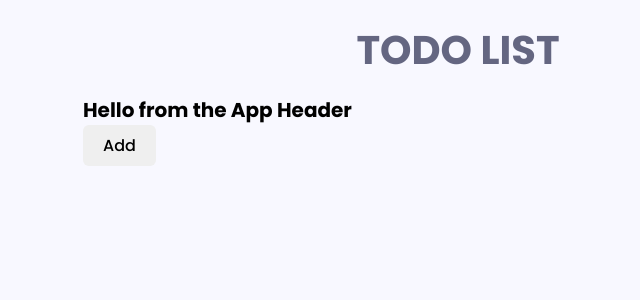
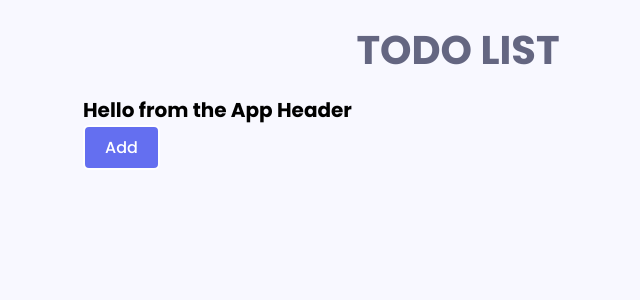
Before and after one commit to LaiaCastilla/todo-app, a React (Create React App) app: page / in a window 1280 px wide. Shown: the top 300 px of the page, without its empty margins (182-822 px from the left). Built offline with nearby package versions, Linux system fonts and the light colour scheme.

Commit message:
made button functional buttn component

```diff
--- a/src/components/AppHeader.js
+++ b/src/components/AppHeader.js
@@ -5,7 +5,7 @@ function AppHeader() {
   return (
     <div>
         <h1>Hello from the App Header</h1>
-        <Button text="Add"/>
+        <Button variant="primary" text="Add"/>
     </div>
   )
 }
--- a/src/components/Button.js
+++ b/src/components/Button.js
@@ -1,10 +1,16 @@
 import React, {props} from 'react'
 
 import style from "../styles/modules/button.module.scss"
+import { getClasses } from '../utils/getClasses'
+
+const buttonTypes={
+  primary: "primary",
+  secondary:"secondary",
+}
 
 function Button(props) {
   return (
-    <button className={style.button}>{props.text}</button>
+    <button className={getClasses([style.button,style[`button--${buttonTypes[props.variant]}`]])}>{props.text}</button>
   )
 }
 
--- a/src/styles/modules/button.module.scss
+++ b/src/styles/modules/button.module.scss
@@ -1,3 +1,5 @@
+$btn-cl: var(--primaryPurple);
+$white: var(--white);
 .button {
   display: inline-block;
   height: auto;
@@ -16,7 +18,7 @@
     padding: 1rem;
     border: none;
     background-color: var(--bg-3);
-
+    border: 2px solid $btn-cl;
     width: 150px;
     cursor: pointer;
   }
@@ -24,6 +26,14 @@
 .button--primary {
   background-color: var(--primaryPurple);
   color: var(--white);
+  border: 2px solid $white;
+  transition: all 200ms ease-in-out;
+
+  &:hover {
+    background-color: var(--white);
+    color: var(--primaryPurple);
+    border: 2px solid $btn-cl;
+  }
 }
 .button--secondary {
   background-color: var(--bg-3);
--- /dev/null
+++ b/src/utils/getClasses.js
@@ -0,0 +1 @@
+export const getClasses = (classes) => classes.filter((item)=> item !=="").join(" ").trim()
```
Lines whose indentation alone changed are shown as unchanged.
